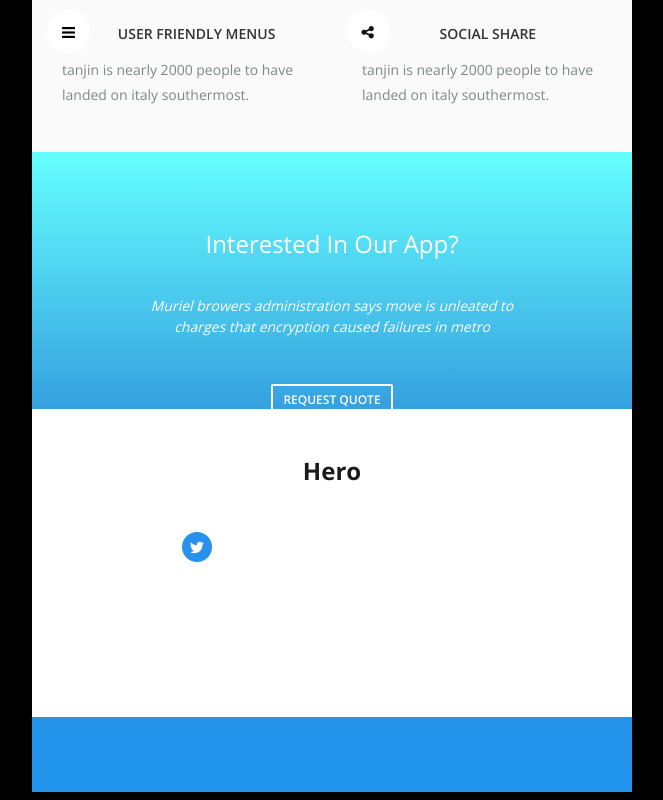
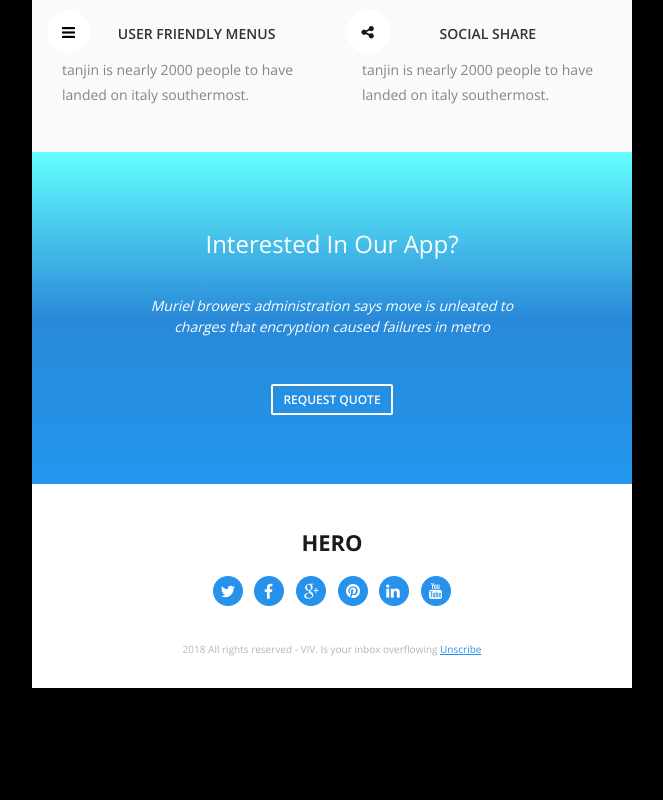
Before and after one commit to mflorence1989/designs, a React app: page public/index.html in a window 1280 px wide. Shown: the part 2442-3242 px from the top of the page, without its empty margins (308-971 px from the left). After the commit the page ends 3138 px from the top, so only its background shows below. Built offline with nearby package versions, Linux system fonts and the light colour scheme.

Commit message:
finish styling footer

```diff
--- a/public/index.html
+++ b/public/index.html
@@ -549,7 +549,7 @@
               <a href="#" style=" padding: 5px 10px; font-weight: 600;font-size: 12px;color: white; text-transform: uppercase;border-radius:2px; border: 2px solid white;  text-decoration:none;">request quote</a>
             </td>
           </tr>
-
+        </table>
         </td>
       </tr>
       <!--end of interest-->
@@ -558,23 +558,45 @@
         <td>
           <table class="column-table" width="100%" border="0" align="left"
           cellspacing="0" cellpadding="0"
-          style="padding: 25px 0 75px; background:white;">
+          style="padding: 25px 0 0; background:white;">
           <tr>
             <td align="center">
-              <h2 style=" color:#1b1b1b; font-weight:700;font-family: 'Open Sans', sans-serif,'Helvetica Neue', Helvetica, Arial, 'Lucida Grande', sans-serif;">Hero</h2>
+              <h2 style=" color:#1b1b1b; font-size: 22px;font-weight:700; text-transform: uppercase;font-family: 'Open Sans', sans-serif,'Helvetica Neue', Helvetica, Arial, 'Lucida Grande', sans-serif;">Hero</h2>
             </td>
           </tr>
           <tr>
             <td>
-              <table class="column-table" width="300px;" border="0" align="center"
+              <table class="column-table" width="250px;" border="0" align="center"
               cellspacing="0" cellpadding="0"
-              style="padding: 25px 0 75px; background:white;">
+              style="">
               <tr>
-                <td>
+                <td align="center">
                 <img src="/img/twitter_icon.png">
+                </td>
+                <td align="center">
+                <img src="/img/facebook_icon.png">
+                </td>
+                <td align="center">
+                <img src="/img/google_icon.png">
+                </td>
+                <td align="center">
+                <img src="/img/pinterest_icon.png">
+                </td>
+                <td align="center">
+                <img src="/img/linkedin_icon.png">
+                </td>
+                <td align="center">
+                <img src="/img/youtube_icon.png">
                 </td>
               </tr>
             </table>
+            </td>
+          </tr>
+          <tr>
+            <td align="center">
+              <p style="padding:20px 0;color:#b4b4b4; font-weight: 400; line-height: 1.8; font-size:10px;font-family: 'Open Sans', sans-serif,'Helvetica Neue', Helvetica, Arial, 'Lucida Grande', sans-serif;">2018 All rights reserved - VIV. Is your inbox overflowing
+                <a href="#" style="color:#2792ec;">Unscribe</a>
+              </p>
             </td>
           </tr>
         </table>
```
